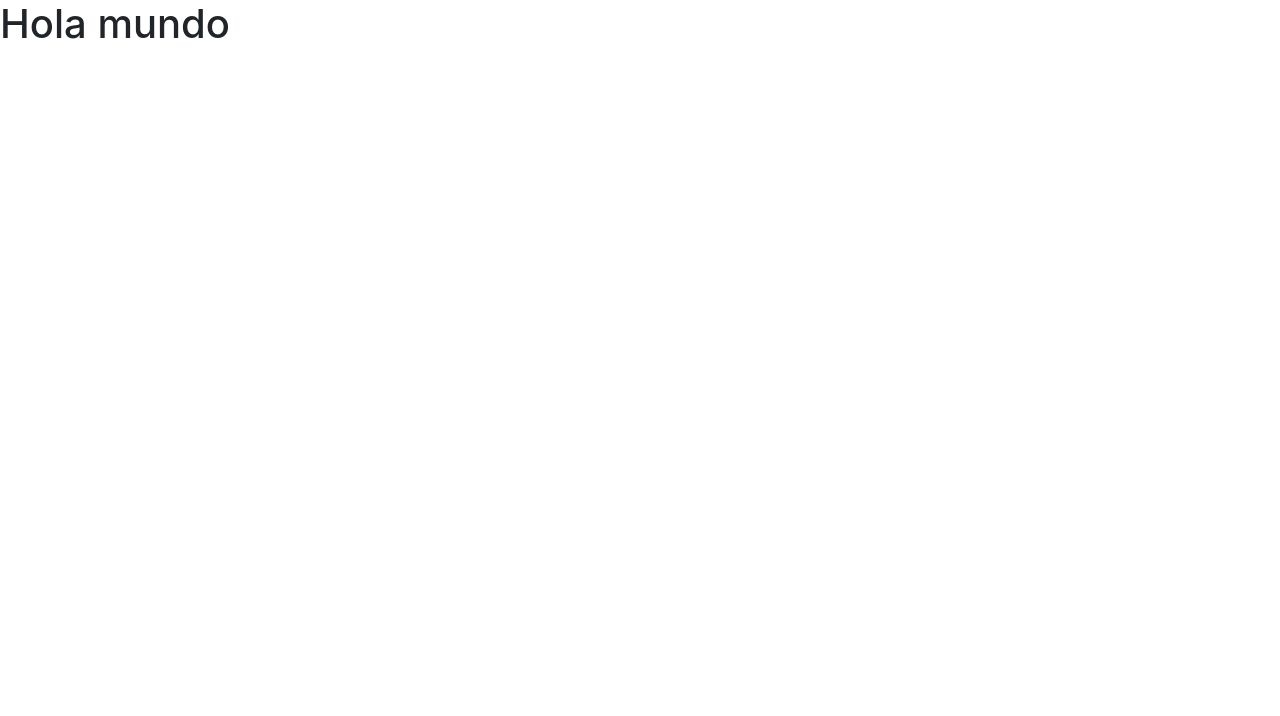
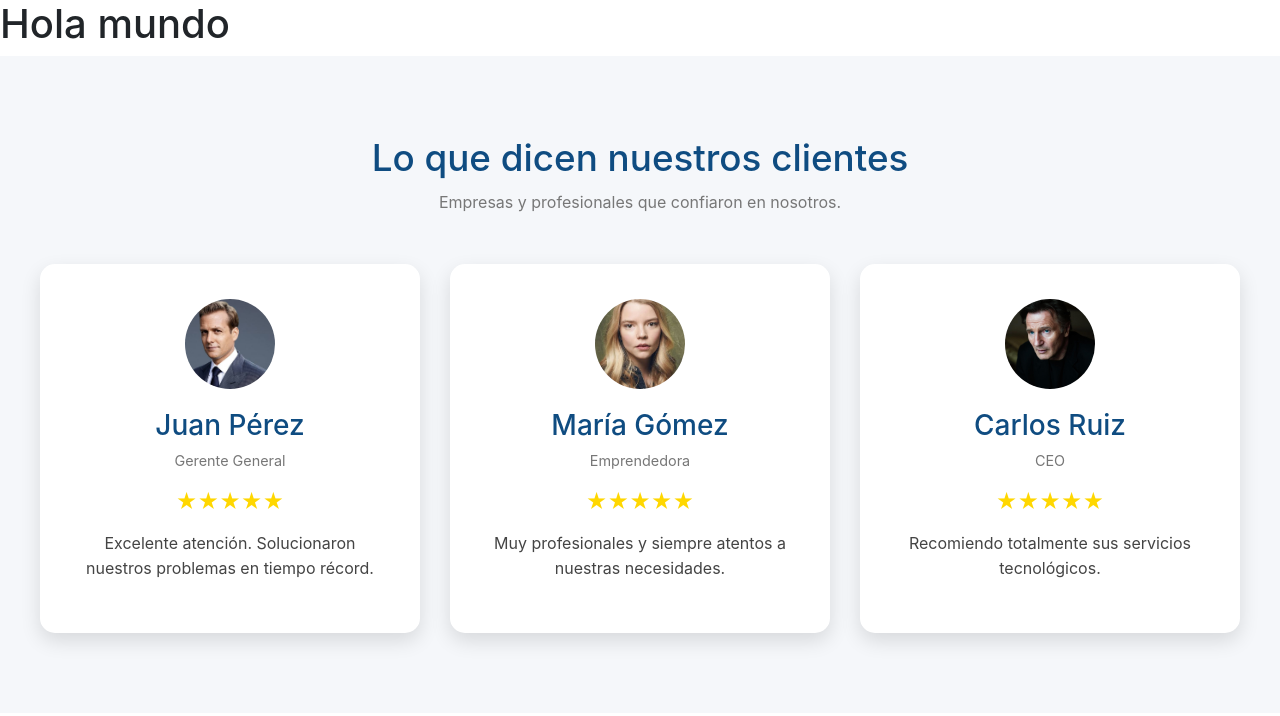
Before and after one commit to Romel-Ag/Grupo-8, a plain HTML site: page index.html in a window 1280 px wide. Drawn offline with nearby package versions, Linux system fonts and the light colour scheme.

Commit message:
seccion 5 - testimonios

```diff
--- a/index.html
+++ b/index.html
@@ -8,12 +8,111 @@
     <link rel="stylesheet" href="estilos.css">
     <link rel="stylesheet" href="https://cdn.jsdelivr.net/npm/bootstrap@4.4.1/dist/css/bootstrap.min.css"
         integrity="sha384-Vkoo8x4CGsO3+Hhxv8T/Q5PaXtkKtu6ug5TOeNV6gBiFeWPGFN9MuhOf23Q9Ifjh" crossorigin="anonymous">
+        <link rel="stylesheet" href="css/testimonios.css">
 </head>
 
 <body>
 
 
     <h1>Hola mundo</h1>
+
+
+<section class="tm" id="testimonios">
+
+    <div class="tm_container">
+
+        <div class="tm_header">
+
+            <h2 class="tm_title">
+                Lo que dicen nuestros clientes
+            </h2>
+
+            <p class="tm_subtitle">
+                Empresas y profesionales que confiaron en nosotros.
+            </p>
+
+        </div>
+
+        <div class="tm_cards">
+
+            <article class="tm_card">
+
+                <img src="img/cliente1.jpg"
+                    alt="Juan Pérez"
+                    class="tm_avatar">
+
+                <h3 class="tm_name">
+                    Juan Pérez
+                </h3>
+
+                <span class="tm_role">
+                    Gerente General
+                </span>
+
+                <div class="tm_stars">
+                    ★★★★★
+                </div>
+
+                <p class="tm_text">
+                    Excelente atención. Solucionaron nuestros problemas en tiempo récord.
+                </p>
+
+            </article>
+
+            <article class="tm_card">
+
+                <img src="img/cliente2.jpg"
+                    alt="María Gómez"
+                    class="tm_avatar">
+
+                <h3 class="tm_name">
+                    María Gómez
+                </h3>
+
+                <span class="tm_role">
+                    Emprendedora
+                </span>
+
+                <div class="tm_stars">
+                    ★★★★★
+                </div>
+
+                <p class="tm_text">
+                    Muy profesionales y siempre atentos a nuestras necesidades.
+                </p>
+
+            </article>
+
+            <article class="tm_card">
+
+                <img src="img/cliente3.jpg"
+                    alt="Carlos Ruiz"
+                    class="tm_avatar">
+
+                <h3 class="tm_name">
+                    Carlos Ruiz
+                </h3>
+
+                <span class="tm_role">
+                    CEO
+                </span>
+
+                <div class="tm_stars">
+                    ★★★★★
+                </div>
+
+                <p class="tm_text">
+                    Recomiendo totalmente sus servicios tecnológicos.
+                </p>
+
+            </article>
+
+        </div>
+
+    </div>
+
+</section>
+
 
     <script src="https://code.jquery.com/jquery-3.4.1.slim.min.js"
         integrity="sha384-J6qa4849blE2+poT4WnyKhv5vZF5SrPo0iEjwBvKU7imGFAV0wwj1yYfoRSJoZ+n"
@@ -26,4 +125,9 @@
         crossorigin="anonymous"></script>
 </body>
 
+
+
+
+
+
 </html>
--- /dev/null
+++ b/scss/testimonios.scss
@@ -0,0 +1,192 @@
+
+/*======VARIABLES==================*/
+
+$tm-primary: #0f4c81;
+$tm-text: #444;
+$tm-text-light: #777;
+$tm-background: #f5f7fa;
+$tm-white: #ffffff;
+
+$tm-radius: 15px;
+$tm-shadow: 0 8px 20px rgba(0,0,0,.12);
+$tm-transition: .35s ease;
+
+
+
+/*========MIXINS============*/
+
+@mixin tm-card {
+    background: $tm-white;
+    border-radius: $tm-radius;
+    box-shadow: $tm-shadow;
+}
+
+@mixin tm-mobile {
+    @media(max-width:768px){
+        @content;
+    }
+}
+
+/*=======SECCION TESTIMONIOS============*/
+
+.tm {
+    background: $tm-background;
+    padding: 80px 20px;
+
+    &_container {
+        max-width: 1200px;
+        margin: 0 auto;
+    }
+
+    &_header {
+        text-align: center;
+        margin-bottom: 50px;
+    }
+
+
+    &_title {
+        color: $tm-primary;
+        font-size: 2.3rem;
+        margin-bottom: 10px;
+    }
+
+    &_subtitle {
+        color: $tm-text-light;
+        font-size: 1rem;
+    }
+
+    &_cards {
+        display: grid;
+        grid-template-columns: repeat(3, 1fr);
+        gap: 30px;
+
+        @include tm-mobile {
+            grid-template-columns: 1fr;
+        }
+    }
+
+    &_card {
+        @include tm-card;
+        padding: 35px;
+        text-align: center;
+        transition: $tm-transition;
+        animation: tm-aparecer .8s ease both;
+
+        &:hover {
+            transform: translateY(-12px) scale(1.03);
+        }
+
+        &:nth-child(1){
+            animation-delay: .2s;
+        }
+
+        &:nth-child(2){
+            animation-delay: .4s;
+        }
+
+
+        &:nth-child(3){
+            animation-delay: .6s;
+        }
+
+    }
+
+
+
+    &_avatar {
+        width: 90px;
+        height: 90px;
+        border-radius: 50%;
+        object-fit: cover;
+        margin-bottom: 20px;
+        transition: $tm-transition;
+
+        &:hover {
+            transform: scale(1.1);
+        }
+
+    }
+
+    &_name {
+        color: $tm-primary;
+        margin-bottom: 5px;
+    }
+
+    &_role {
+        color: $tm-text-light;
+        font-size: .9rem;
+    }
+
+    &_stars {
+        margin: 15px 0;
+        color: #FFD700;
+        font-size: 1.2rem;
+        animation: tm-brillo 2s infinite;
+    }
+
+    &_text {
+        color: $tm-text;
+        line-height: 1.6;
+    }
+
+}
+
+/*=========ANIMACIONES================*/
+
+@keyframes tm-aparecer {
+    from {
+        opacity: 0;
+        transform: translateY(40px);
+    }
+
+    to {
+        opacity: 1;
+        transform: translateY(0);
+    }
+}
+
+@keyframes tm-brillo {
+    0%,100% {
+        transform: scale(1);
+    }
+
+    50% {
+        transform: scale(1.08);
+    }
+
+}
+
+/*==========TABLET============*/
+
+@media(max-width:992px){
+    .tm {
+        &_cards {
+            grid-template-columns: repeat(2,1fr);
+        }
+        &_title {
+            font-size: 2rem;
+        }
+    }
+}
+
+/*=========CELULAR========*/
+
+@media(max-width:768px){
+    .tm {
+        padding:60px 15px;
+        &_cards {
+            grid-template-columns:1fr;
+        }
+        &_title {
+            font-size:1.8rem;
+        }
+        &_card {
+            padding:25px;
+        }
+        &_avatar {
+            width:80px;
+            height:80px;
+        }
+    }
+
+}
```
Also changed, not shown: css/testimonios.css (added), img/cliente1.jpg (added), img/cliente2.jpg (added), img/cliente3.jpg (added), 1 other file.
